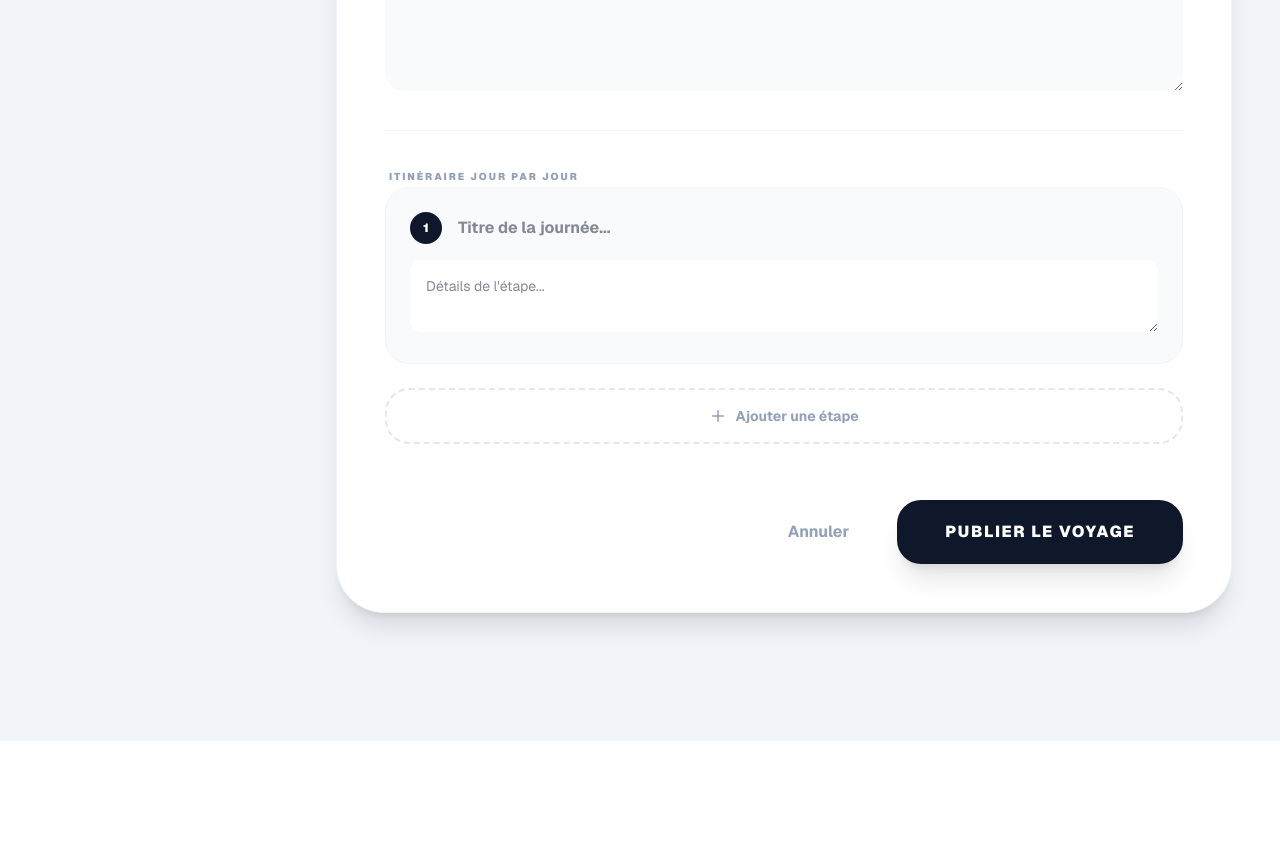
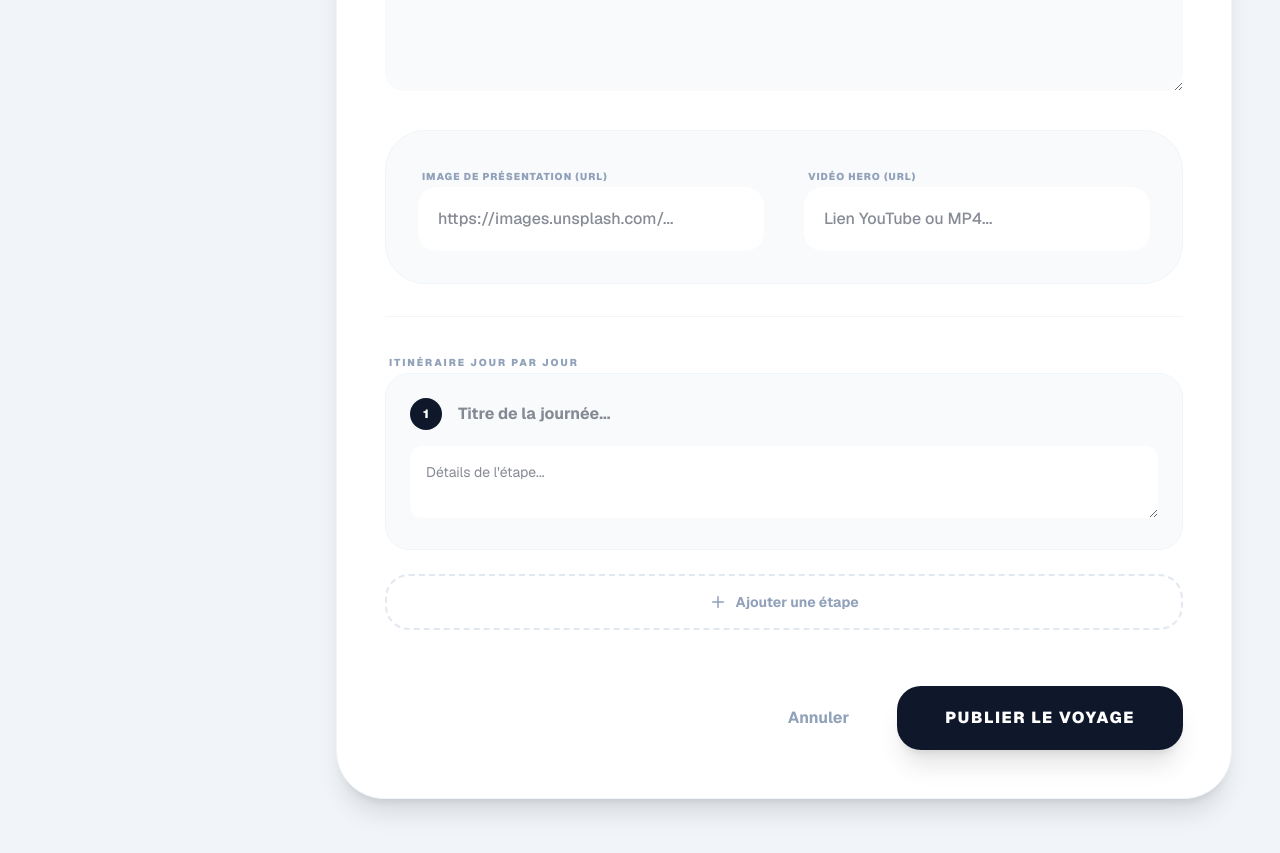
Before and after one commit to Pacorabo2/authentik-travels, a Next.js app: page /admin/group-trips/new in a window 1280 px wide. Shown: the part 880-1733 px from the top of the page. Before the commit the page ends 1621 px from the top, so only its background shows below. Built offline with nearby package versions, Linux system fonts and the light colour scheme; no server answers; the database is empty; sample sign-in values are in the browser's storage.

Commit message:
feat : adding imageUrl and videoUrl on database and updating CRUD operations on groupTrip to update images and videos

```diff
--- a/app/(admin)/admin/group-trips/[id]/page.tsx
+++ b/app/(admin)/admin/group-trips/[id]/page.tsx
@@ -116,6 +116,18 @@ export default async function EditGroupTripPage({
               className="w-full p-5 bg-slate-50 rounded-[1.2rem] border-none focus:ring-2 focus:ring-amber-500 font-bold"
             />
           </div>
+          <div className="space-y-3">
+            <input
+              name="imageUrl"
+              defaultValue={trip.imageUrl || ""}
+              className="..."
+            />
+            <input
+              name="videoUrl"
+              defaultValue={trip.videoUrl || ""}
+              className="..."
+            />
+          </div>
         </div>
 
         <div className="p-8 bg-slate-900 rounded-[2rem] text-white space-y-6">
--- a/app/(admin)/admin/group-trips/actions.tsx
+++ b/app/(admin)/admin/group-trips/actions.tsx
@@ -15,6 +15,8 @@ export async function createGroupTrip(formData: FormData) {
   const priceBase = Number(formData.get("priceBase"));
   const startDateStr = formData.get("startDate") as string;
   const duration = Number(formData.get("duration"));
+  const imageUrl = formData.get("imageUrl") as string;
+  const videoUrl = formData.get("videoUrl") as string;
 
   // Calcul automatique de la date de fin
   const startDate = new Date(startDateStr);
@@ -61,7 +63,9 @@ export async function createGroupTrip(formData: FormData) {
         depositAmount: Number(formData.get("depositAmount")) || priceBase * 0.3,
         destinationId: formData.get("destinationId") as string,
         program: program as any,
-        status: TripStatus.PLANNED, // Correction de l'erreur "Expected TripStatus"
+        imageUrl: imageUrl || null,
+        videoUrl: videoUrl || null,
+        status: TripStatus.DRAFT, // Correction de l'erreur "Expected TripStatus"
       },
     });
   } catch (error) {
@@ -107,6 +111,8 @@ export async function updateGroupTrip(id: string, formData: FormData) {
         depositAmount: Number(formData.get("depositAmount")),
         destinationId: formData.get("destinationId") as string,
         program: program as any,
+        imageUrl: formData.get("imageUrl") as string,
+        videoUrl: formData.get("videoUrl") as string,
       },
     });
   } catch (error) {
--- a/app/(admin)/admin/group-trips/new/page.tsx
+++ b/app/(admin)/admin/group-trips/new/page.tsx
@@ -166,8 +166,31 @@ export default async function NewGroupTripPage() {
             placeholder="Présentez ce départ en quelques mots..."
           />
         </div>
+        {/* SECTION 5 : CHARGEMENT VIDEO ET IMAGEURL */}
+        <div className="grid grid-cols-1 md:grid-cols-2 gap-10 p-8 bg-slate-50 rounded-[2.5rem] border border-slate-100">
+          <div className="space-y-3">
+            <label className="text-[10px] font-black uppercase tracking-widest text-slate-400 ml-1">
+              Image de présentation (URL)
+            </label>
+            <input
+              name="imageUrl"
+              placeholder="https://images.unsplash.com/..."
+              className="w-full p-5 bg-white rounded-[1.2rem] border-none focus:ring-2 focus:ring-amber-500 font-medium"
+            />
+          </div>
+          <div className="space-y-3">
+            <label className="text-[10px] font-black uppercase tracking-widest text-slate-400 ml-1">
+              Vidéo Hero (URL)
+            </label>
+            <input
+              name="videoUrl"
+              placeholder="Lien YouTube ou MP4..."
+              className="w-full p-5 bg-white rounded-[1.2rem] border-none focus:ring-2 focus:ring-amber-500 font-medium"
+            />
+          </div>
+        </div>
 
-        {/* SECTION 5 : PROGRAMME DYNAMIQUE */}
+        {/* SECTION 6 : PROGRAMME DYNAMIQUE */}
         <hr className="border-slate-100" />
         <ItineraryBuilder />
 
```
Also changed, not shown: 1 other file (tests, documents, lock files or other folders).
